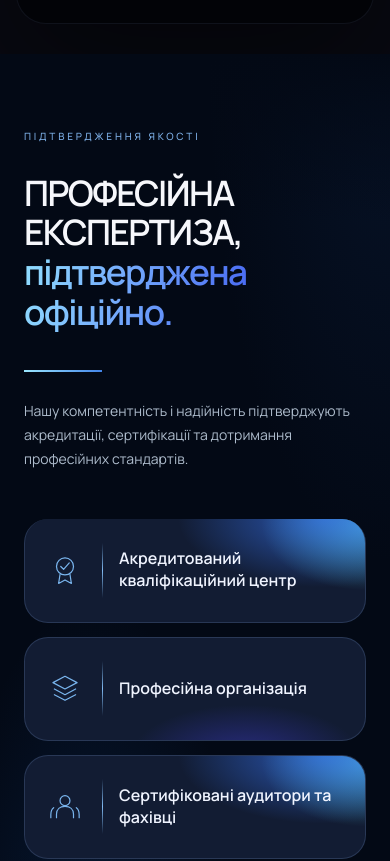
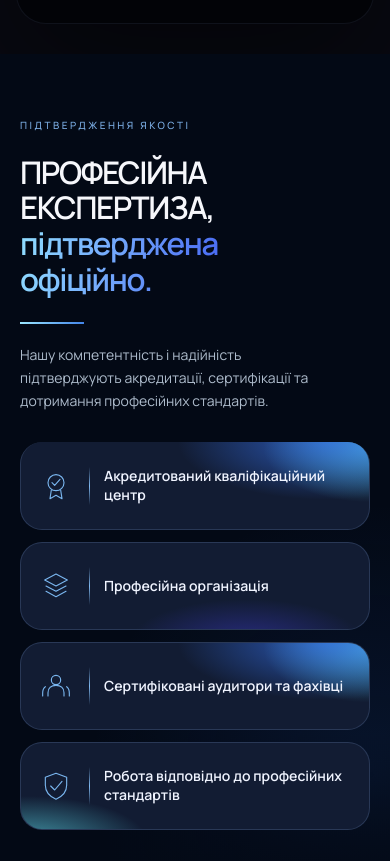
Before and after one commit to dnagorna3817-spec/website_akc_main, a Next.js app: page /about in a window 390 px wide. Shown: the part 3596-4457 px from the top of the page. Built offline with nearby package versions, Linux system fonts and the light colour scheme.

Commit message:
Refine credentials section for phone widths with stacked heading and compact static cards

```diff
--- a/app/about/about.css
+++ b/app/about/about.css
@@ -1964,3 +1964,103 @@ body {
 .akc-about-figma .credentials--editorial .credential:hover {
   border-color: rgba(132,197,255,.18);
 }
+
+/* Responsive credentials composition: mobile-first reading, no horizontal overflow. */
+@media (max-width: 600px) {
+  .akc-about-figma .credentials--editorial {
+    display: flex;
+    flex-direction: column;
+    align-items: stretch;
+    gap: 30px;
+    min-height: auto;
+    padding: 64px 20px 72px;
+    overflow: hidden;
+    background:
+      radial-gradient(ellipse 90% 40% at 95% 85%, rgba(25,75,160,.17), transparent 80%),
+      #030915;
+  }
+  .akc-about-figma .credentials--editorial .credentials__orbit {
+    display: none;
+  }
+  .akc-about-figma .credentials--editorial .credentials__heading {
+    width: 100%;
+    min-width: 0;
+    padding: 0;
+    border: 0;
+  }
+  .akc-about-figma .credentials--editorial .credentials__eyebrow {
+    margin-bottom: 22px;
+    font-size: 10px;
+    letter-spacing: .25em;
+  }
+  .akc-about-figma .credentials--editorial .credentials__heading h2 {
+    font-size: clamp(29px, 8vw, 38px);
+    line-height: 1.15;
+    letter-spacing: -.045em;
+    overflow-wrap: normal;
+  }
+  .akc-about-figma .credentials--editorial .credentials__accent {
+    width: 64px;
+    margin: 24px 0 19px;
+  }
+  .akc-about-figma .credentials--editorial .credentials__description {
+    max-width: 34ch;
+    font-size: 14px;
+    line-height: 1.65;
+  }
+  .akc-about-figma .credentials--editorial .credentials__list {
+    display: grid;
+    width: 100%;
+    min-width: 0;
+    max-width: none;
+    gap: 12px;
+    margin: 0;
+    padding: 0;
+  }
+  .akc-about-figma .credentials--editorial .credential {
+    box-sizing: border-box;
+    width: 100%;
+    min-width: 0;
+    min-height: 88px;
+    display: grid;
+    grid-template-columns: 38px 1px minmax(0,1fr);
+    align-items: center;
+    column-gap: 14px;
+    padding: 18px 16px;
+    border-radius: 22px;
+    overflow: hidden;
+  }
+  .akc-about-figma .credentials--editorial .credential__symbol svg {
+    width: 32px;
+    height: 32px;
+  }
+  .akc-about-figma .credentials--editorial .credential__separator {
+    width: 1px;
+    height: 38px;
+  }
+  .akc-about-figma .credentials--editorial .credential p {
+    min-width: 0;
+    margin: 0;
+    font-size: clamp(13px, 3.6vw, 15px);
+    font-weight: 560;
+    line-height: 1.35;
+    overflow-wrap: break-word;
+  }
+}
+@media (max-width: 360px) {
+  .akc-about-figma .credentials--editorial {
+    padding-inline: 16px;
+  }
+  .akc-about-figma .credentials--editorial .credentials__heading h2 {
+    font-size: 28px;
+  }
+  .akc-about-figma .credentials--editorial .credential {
+    grid-template-columns: 32px 1px minmax(0,1fr);
+    gap: 10px;
+    padding: 16px 12px;
+  }
+  .akc-about-figma .credentials--editorial .credential__symbol svg {
+    width: 28px;
+    height: 28px;
+  }
+}
```
